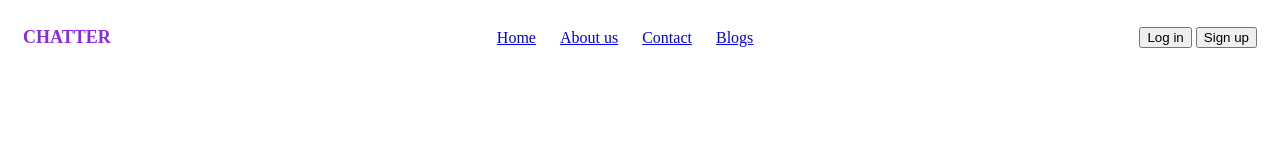
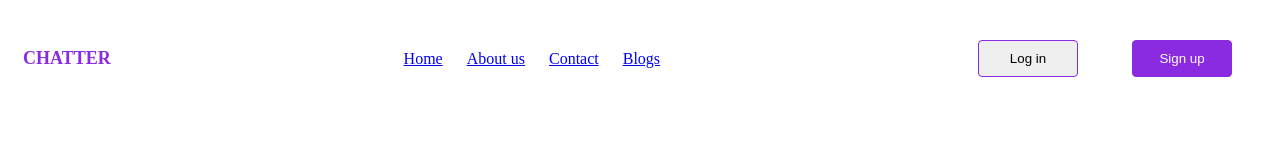
Before and after one commit to joelyakubu269/AltschoolExamProject, a plain HTML site: page index.html in a window 1280 px wide. Drawn offline with Linux system fonts and the light colour scheme.

Commit message:
doing the altschool exam project

```diff
--- a/index.css
+++ b/index.css
@@ -5,7 +5,7 @@
     margin: 15px;
 
     & h1{
-        align-self: flex-start;
+
         color: blueviolet;
         font-size: large;
     }
@@ -20,3 +20,26 @@
         color: black;
         list-style: none;
    }
+   .log{
+    padding: 10px;
+    margin: 25px;
+    border: 1px solid blueviolet;
+    border-radius: 4px;
+    width: 100px;
+    color: black;
+    &:hover{
+        background-color: rgb(128, 128, 128);
+    }
+   }
+   .sign{
+    padding: 10px;
+    margin: 25px;
+    border: 1px solid blueviolet;
+    border-radius: 4px;
+    width: 100px;
+    background-color: blueviolet;
+    color: white;
+    &:hover{
+        background-color: rgb(83, 43, 226);
+    }
+   }
```
